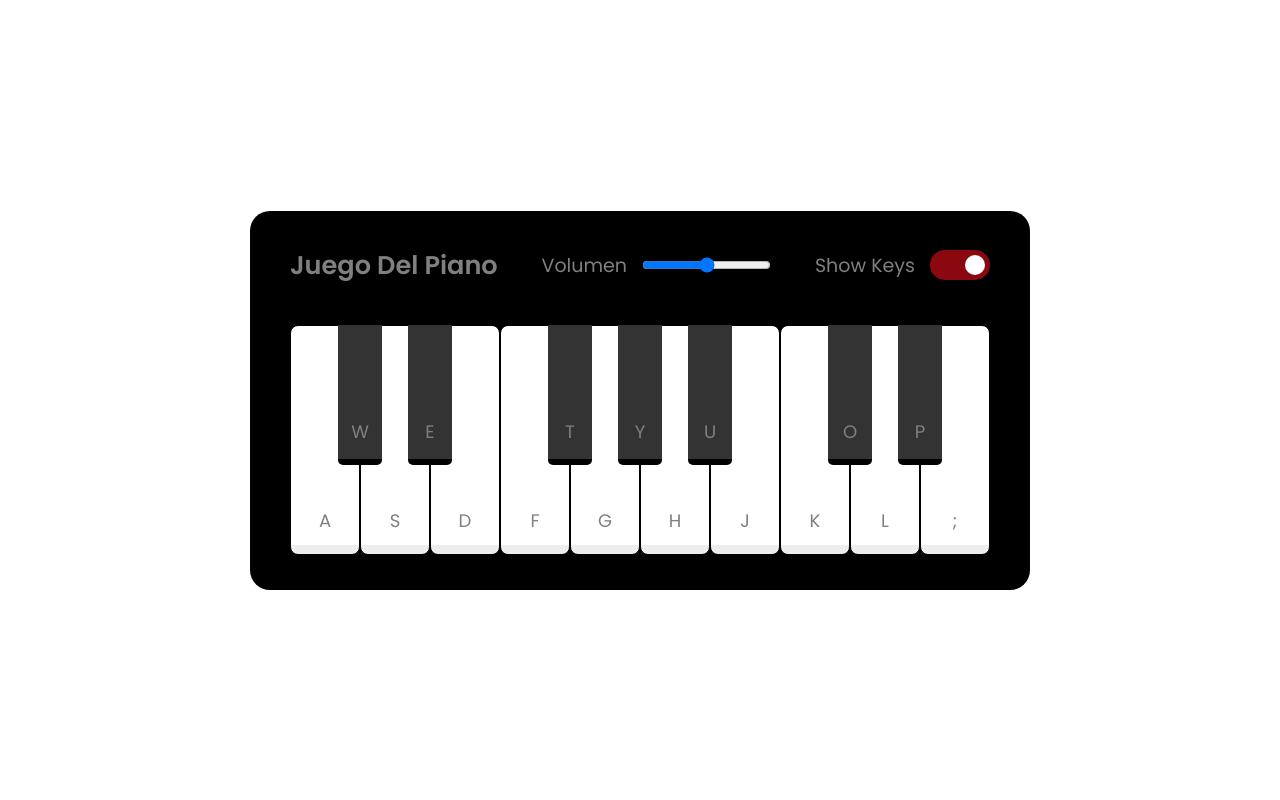
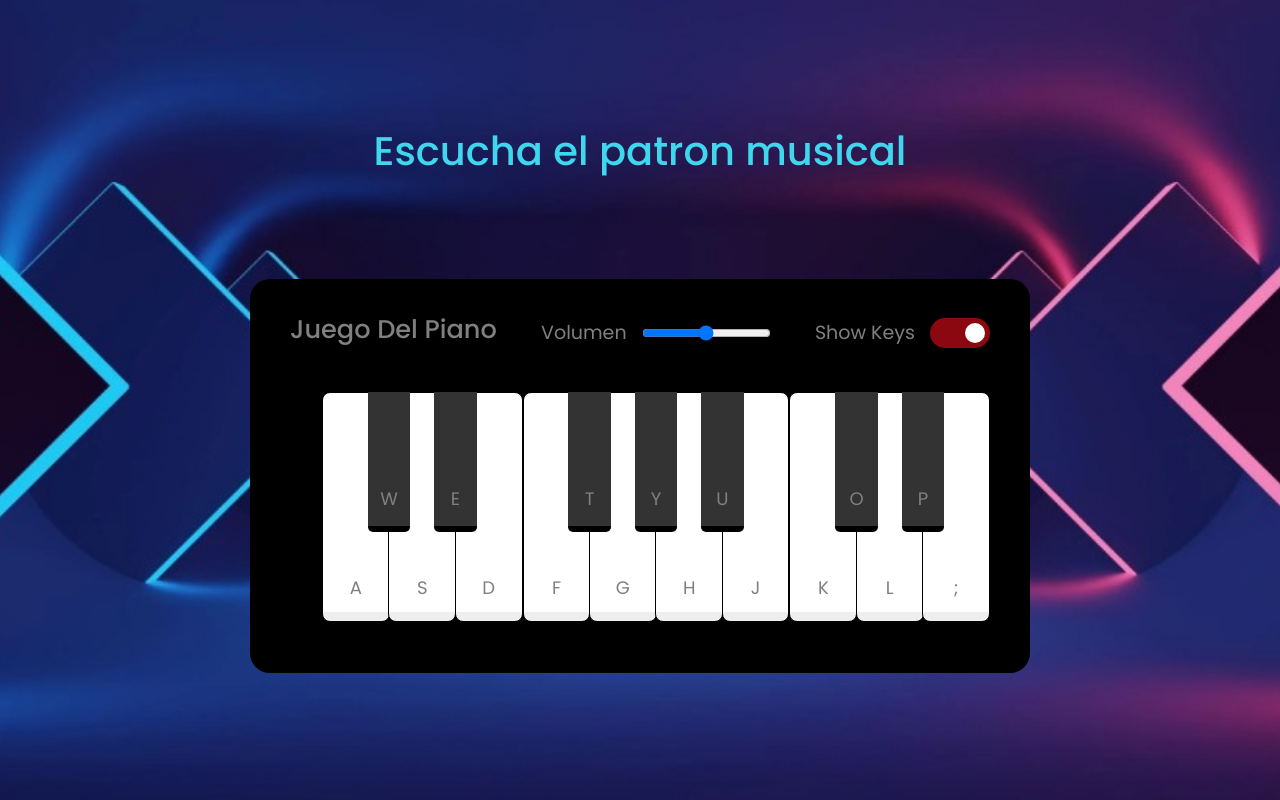
Before and after one commit to DanielBata25/Juego-Arcade-Memory, a PHP site: page /piano.html in a window 1280 px wide. Run offline with PHP 8.4, Linux system fonts and the light colour scheme.

Commit message:
cambios del piano

```diff
--- a/Video-juego/css/piano.css
+++ b/Video-juego/css/piano.css
@@ -124,3 +124,6 @@ header .column span {
     font-size: 1.13rem;
     text-align: center;
 }
+.text-center{
+    color: #3fd7ee;
+}
--- a/Video-juego/css/styles.css
+++ b/Video-juego/css/styles.css
@@ -73,10 +73,11 @@ body {
 .lola{
 	color: rgb(2, 255, 242);
 	align-content: center;
+
 }
 .numeros2 img{
 
-	margin: 20px 20px 20px 20px;
+	margin: 50px 50px 50px 50px;
 }
 .pci{
 	margin-left: 25px;
--- a/Video-juego/opciones.html
+++ b/Video-juego/opciones.html
@@ -22,18 +22,18 @@
 
             <div class="col numeros2">
                 <img src="img/numeros.png">
-                <br><br><br><br><br><br>
+                <br><br><br><br><br>
                 <a class="btn-2" href="" role="button">NUMEROS</a>
             </div>
             <div class="col numeros2 pci">
                 <img src="img/ftuta.png">
                 <br><br><br><br><br>
-                <a class="btn-2" href="" role="button">NUMEROS</a>
+                <a class="btn-2" href="" role="button">FRUTAS</a>
             </div>
             <div class="col numeros2">
                 <img src="img/animal.png">
                 <br><br><br><br><br>
-                <a class="btn-2" href="" role="button">NUMEROS</a>
+                <a class="btn-2" href="" role="button">ANIMALES</a>
             </div>
 
         </div>
--- a/Video-juego/piano.html
+++ b/Video-juego/piano.html
@@ -7,13 +7,20 @@
     <meta name="keywords" content="Anime, unica, creative, html">
     <meta name="viewport" content="width=device-width, initial-scale=1.0">
     <meta http-equiv="X-UA-Compatible" content="ie=edge">
+    <link rel="stylesheet" href="bootstrap-5.1.3-dist/css/bootstrap.min.css">
+    <link rel="stylesheet" href="css/styles.css">
     <title>PIANO</title>
 <script src="js/piano.js" defer></script>
     <link rel="stylesheet" href="css/piano.css">
-
+    <link rel="stylesheet" href="css/styles.css">
 </head>
 <body>
-<div class="wrapper text-center">
+    <div class="container ">
+
+        <h1 class="text-center">Escucha el patron musical</h1>
+        <br><br><br><br>
+        <div class="content d-flex justify-content-center">
+            <div class="wrapper ">
                 <header>
                     <h2> Juego Del Piano</h2>
                     <div class="column volume-slider">
@@ -44,6 +51,9 @@
 
                 </ul>
             </div>
+        </div>
+
+    </div>
 
 </body>
 
```
Also changed, not shown: Video-juego/css/fondo.css (added, +8 -0 lines), Video-juego/multiplos.html (added, +23 -0 lines), Video-juego/img/fondo numero.png (added), Video-juego/img/multiplos.png (added). Lines whose indentation alone changed are shown as unchanged.
